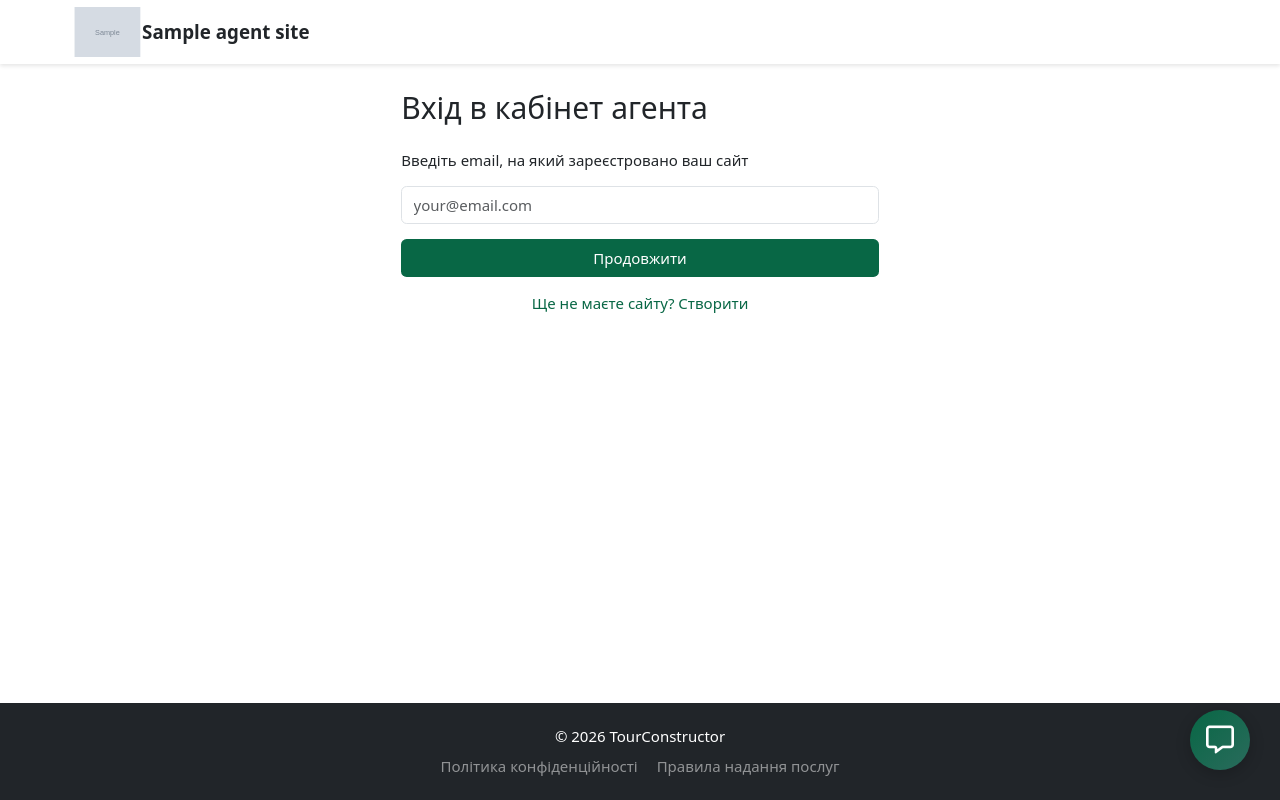
After one commit to soniasadness627-creator/my-travel-site, a Django app: template templates/constructor/agent_login_redirect.html in a window 1280 px wide. The commit adds this page. Run offline with Django 3.2, Linux system fonts and the light colour scheme; the template is opened without the code that fills it: most values are stand-ins (such as "Sample title", 1, 10 or a date in 2020); grey boxes marked "Sample" are stand-in pictures; some libraries are stand-ins or nearby versions.

Commit message:
Add agent login redirect, update base.html navigation, and fix home redirect for superadmin

```diff
--- a/constructor/urls.py
+++ b/constructor/urls.py
@@ -9,6 +9,7 @@ urlpatterns = [
     path('dashboard/', views.constructor_dashboard, name='dashboard'),
     path('open-site/', views.open_site, name='open_site'),
     path('generate-image/', views.generate_image, name='generate_image'),
+    path('agent-login-redirect/', views.agent_login_redirect, name='agent_login_redirect'),  # ← НОВИЙ МАРШРУТ
 ]
 
 # окремий конфіг для агентських сайтів
--- a/templates/base.html
+++ b/templates/base.html
@@ -430,11 +430,27 @@ footer {
                     </li>
                     {% endif %}
 
+                    <!-- ========== НОВІ ПУНКТИ ДЛЯ АГЕНТА ТА СУПЕРАДМІНА ========== -->
+                    {% if user.is_authenticated %}
+                        {% if user.is_agent and user.agent_site.slug %}
+                            <li class="nav-item">
+                                <a class="nav-link" href="{% url 'constructor:dashboard' %}">
+                                    🛠️ Відкрити конструктор
+                                </a>
+                            </li>
+                        {% endif %}
+                        {% if user.is_superuser %}
+                            <li class="nav-item">
+                                <a class="nav-link" href="/home/">
+                                    🏠 Головна (пошук турів)
+                                </a>
+                            </li>
+                        {% endif %}
+                    {% endif %}
+                    <!-- ========== КІНЕЦЬ НОВИХ ПУНКТІВ ========== -->
+
                     {% if user.is_authenticated %}
                         {% if user.is_superuser %}
-                            <li class="nav-item">
-                                <a class="nav-link fw-bold text-success" href="/home/">Головна адміністратора</a>
-                            </li>
                             <li class="nav-item">
                                 <a class="nav-link fw-bold text-primary" href="{% url 'admin:index' %}">Адмінка</a>
                             </li>
--- /dev/null
+++ b/templates/constructor/agent_login_redirect.html
@@ -0,0 +1,19 @@
+{% extends 'base.html' %}
+{% block content %}
+<div class="container mt-5" style="max-width: 500px;">
+    <h2 class="mb-4">Вхід в кабінет агента</h2>
+    <p>Введіть email, на який зареєстровано ваш сайт</p>
+    <form method="post">
+        {% csrf_token %}
+        <div class="mb-3">
+            <input type="email" name="email" class="form-control" placeholder="your@email.com" required>
+        </div>
+        <button type="submit" class="btn btn-primary w-100">Продовжити</button>
+    </form>
+    <div class="text-center mt-3">
+        <a href="{% url 'constructor:register' %}" class="text-decoration-none">
+            Ще не маєте сайту? Створити
+        </a>
+    </div>
+</div>
+{% endblock %}
```
Also changed, not shown: DjangoProject1/urls.py (+15 -4 lines), constructor/views.py (+31 -4 lines), templates/constructor/register_step1.html (+14 -0 lines). Lines whose indentation alone changed are shown as unchanged.
